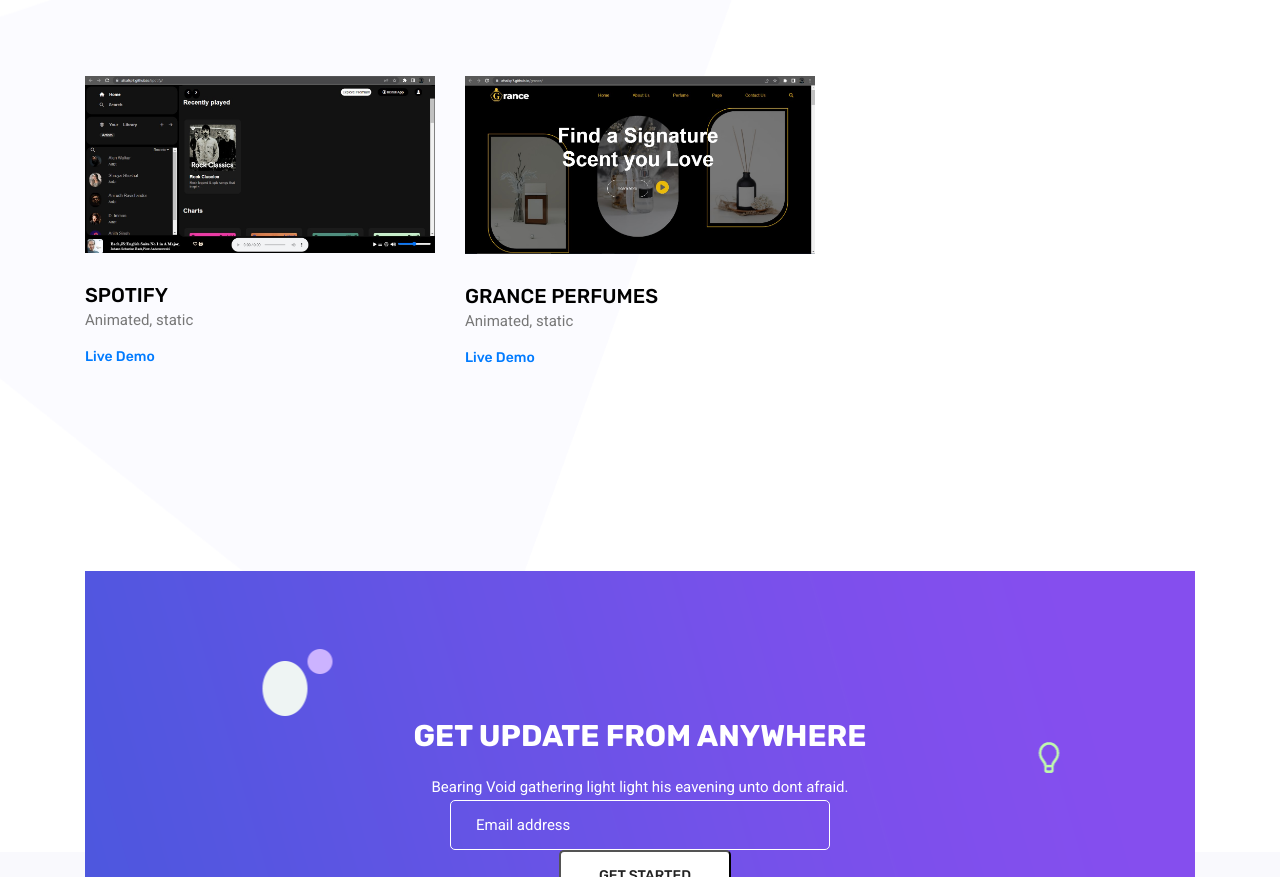
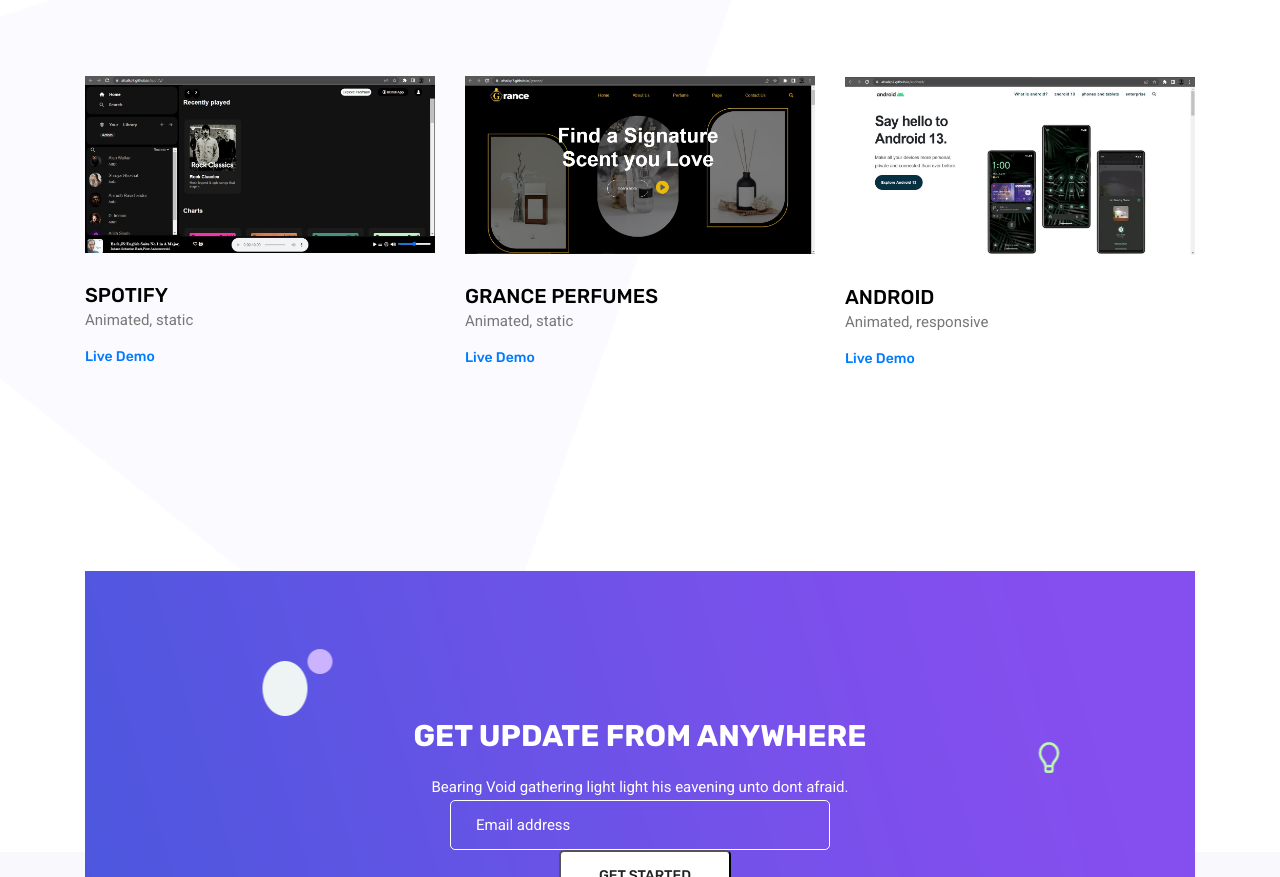
Before and after one commit to Afsalkp7/AfsalPortfolio, a plain HTML site: page portfolio.html in a window 1280 px wide. Shown: the part 1132-2009 px from the top of the page. Drawn offline with Linux system fonts and the light colour scheme; some packages are replaced by stand-ins of ours.

Commit message:
Update portfolio.html

```diff
--- a/portfolio.html
+++ b/portfolio.html
@@ -255,6 +255,35 @@
                 </div>
               </div>
             </div>
+		  	    <div class="col-lg-4 col-md-6 all latest">
+              <div class="portfolio_box">
+                <div class="single_portfolio">
+                  <img
+                    class="img-fluid w-100"
+                    src="img/portfolio/android.jpg"
+                    alt=""
+                  />
+                  <div class="overlay"></div>
+                  <a href="img/portfolio/android.jpg" class="img-gal">
+                    <div class="icon">
+                      <span class="lnr lnr-cross"></span>
+                    </div>
+                  </a>
+                </div>
+                <div class="short_info">
+                  <h4>
+                    <a href="https://afsalkp7.github.io/android/"
+                      >Android</a
+                    >
+                  </h4>
+                  <p>Animated, responsive</p>
+                  <h6>
+                    <a href="https://afsalkp7.github.io/android/">Live Demo</a>
+                  </h6>
+                </div>
+              </div>
+            </div>
+
           </div>
         </div>
       </div>
```
